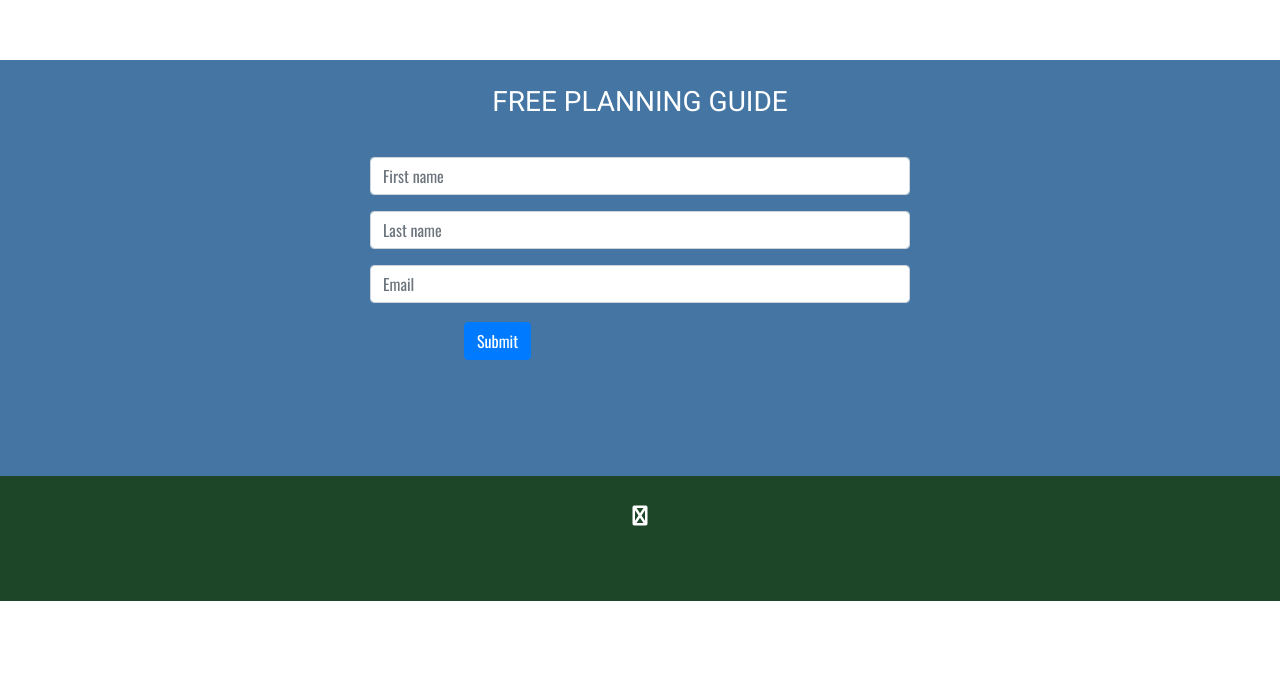
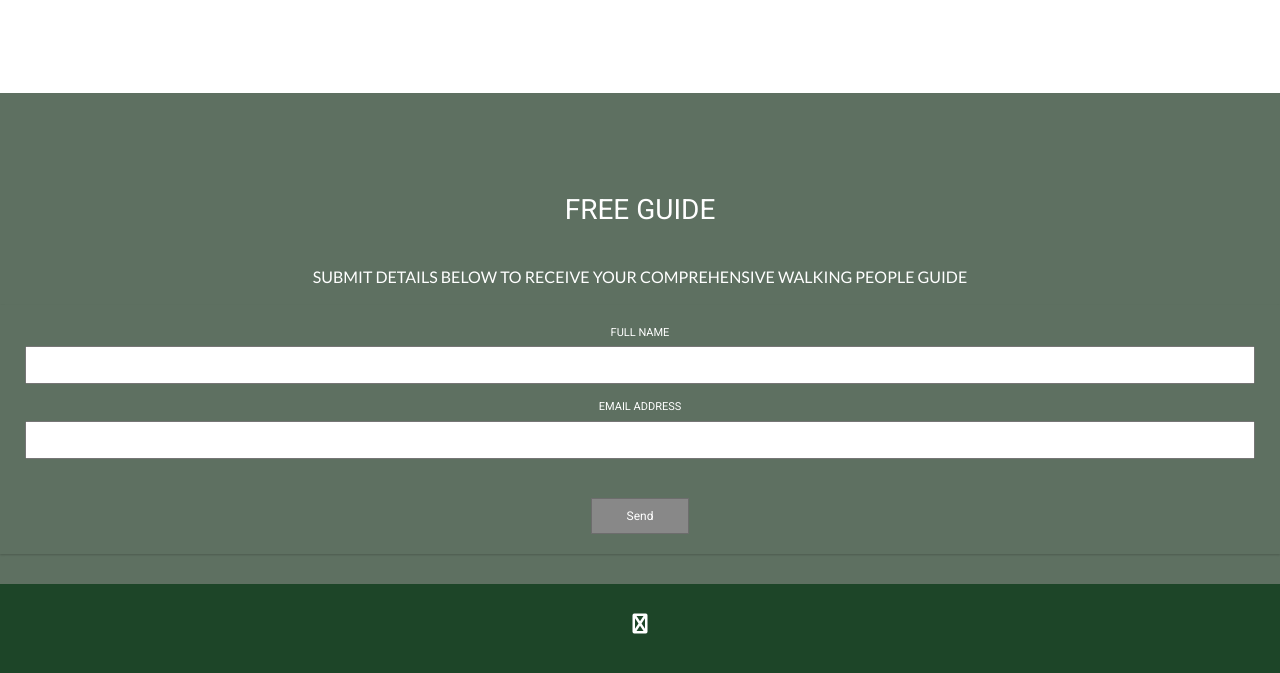
Before and after one commit to Code-Institute-Submissions/3peaks_guide, a plain HTML site: page index.html in a window 1280 px wide. Shown: the part 1999-2672 px from the top of the page. Before the commit the page ends 2600 px from the top, so only its background shows below. Drawn offline with nearby package versions, Linux system fonts and the light colour scheme; some packages are replaced by stand-ins of ours; a web font is replaced by a local one.

Commit message:
Creation of work form integrated with emailjs. Beautifying of code. Removal of unused code and comments

```diff
--- /dev/null
+++ b/assets/js/emailjs.js
@@ -0,0 +1,19 @@
+var myform = $("form#myform");
+myform.submit(function(event){
+	event.preventDefault();
+
+  // Change to your service ID, or keep using the default service
+  var service_id = "default_service";
+  var template_id = "three_peaks";
+
+  myform.find("button").text("Sending...");
+  emailjs.sendForm(service_id,template_id,myform[0])
+  	.then(function(){
+    	alert("Sent!");
+       myform.find("button").text("Send");
+    }, function(err) {
+       alert("Send email failed!\r\n Response:\n " + JSON.stringify(err));
+       myform.find("button").text("Send");
+    });
+  return false;
+});
--- a/assets/js/map.js
+++ b/assets/js/map.js
@@ -1,33 +1,22 @@
- <script>
-    function initMap() {
-  // The location of Uluru
-  var snowdon = {lat: 53.0680, lng: -4.0720};
-  // The map, centered at Uluru
-  var map = new google.maps.Map(
-      document.getElementById('map'), {zoom: 4, center: snowdon});
-  // The marker, positioned at Uluru
-  var marker = new google.maps.Marker({position: snowdon, map: map});
-}
-// Initialize and add the map
-
-    </script>
-    <script async defer
+<script async defer
     src="https://maps.googleapis.com/maps/api/js?key=AIzaSyD3voYuJPggNKICI88qdzDmOLuXqaSuKps&callback=initMap">
     </script>
     <script src="assets/js/map.js"></script> <script>
     function initMap() {
   // The location of Uluru
   var snowdon = {lat: 53.0680, lng: -4.0720};
+  var nevis = {lat: 56.7690, lng: -5.0347};
+  var pike = {lat: 54.4525, lng: -3.2069};
   // The map, centered at Uluru
   var map = new google.maps.Map(
-      document.getElementById('map'), {zoom: 4, center: snowdon});
+      document.getElementById('map'), {zoom: 5, center: snowdon});
   // The marker, positioned at Uluru
-  var marker = new google.maps.Marker({position: snowdon, map: map});
-}
-// Initialize and add the map
 
-    </script>
-    <script async defer
-    src="https://maps.googleapis.com/maps/api/js?key=AIzaSyD3voYuJPggNKICI88qdzDmOLuXqaSuKps&callback=initMap">
-    </script>
-    <script src="assets/js/map.js"></script>
+
+  var marker1 = new google.maps.Marker({position: snowdon, map: map, animation: google.maps.Animation.DROP});
+  var marker2 = new google.maps.Marker({position: nevis, map: map, animation: google.maps.Animation.DROP});
+  var marker3 = new google.maps.Marker({position: pike, map: map, animation: google.maps.Animation.DROP});
+
+    }
+
+</script>
--- a/assets/js/sendEmail.js
+++ /dev/null
@@ -1,14 +0,0 @@
-function sendMail(contactForm){
-    emailjs.send("gmail","three_peaks",{
-        "from_email": contactForm.emailaddress.value,
-    })
-    .then(
-        function(response){
-            console.log("SUCCESS", response);
-        },
-        function(error){
-            console.log("Failed", error);
-        }
-    );
-    return false;
-}
--- a/assets/style.css
+++ b/assets/style.css
@@ -220,7 +220,7 @@ h6 {
 
 /* Contact */
 
-.contact {
+.myform {
     font-family: 'Oswald';
     padding-top: 25px;
     font-size: 25px;
@@ -241,6 +241,61 @@ h6 {
 .form-align {
     align-content: center;
 }
+
+
+/* emailjs */
+
+ h3 {
+    font-family: 'Roboto','Arial';
+    text-transform: uppercase;
+    padding-bottom: 30px;
+    text-align: center;
+    padding-top: 50px;
+    background-color: #5e7061;
+    color: white;
+}
+
+#contact-form{
+    font-family: 'Roboto','Arial';
+    text-transform: uppercase;
+    padding-bottom: 30px;
+    text-align: center;
+    padding-top: 50px;
+    background-color: #5e7061;
+    color: white;
+    margin: 0;
+}
+
+form {
+  width: 100%;
+  background: #5e7061;
+  padding: 20px 25px;
+  margin: 0 auto;
+  box-shadow: 0px 1px 2px rgba(0,0,0,0.2);
+}
+form input,
+form textarea {
+  font: inherit;
+  padding: 5px 5px;
+  width: 100%;
+  margin-top: 3px;
+  margin-bottom: 15px;
+  box-sizing: border-box;
+}
+form button {
+  border: 1px solid rgba(0,0,0,0.2);
+  padding: 8px 35px;
+  font-size: 12px;
+  background: #888;
+  color: white;
+}
+form label {
+  color: white;
+  font-size: 11px;
+  margin-bottom: 2px;
+  display: block;
+}
+
 
 
 /* Footer */
--- a/index.html
+++ b/index.html
@@ -12,17 +12,7 @@
 	<link href="assets/style.css" rel="stylesheet" type="text/css">
 
 
-<script type="text/javascript"
-        src="https://cdn.jsdelivr.net/npm/emailjs-com@2/dist/email.min.js">
-</script>
-<script type="text/javascript">
-   (function(){
-      emailjs.init("user_vGU9tAas9RgLcBQirlbWv");
-
-   })();
-</script>
-
-    <title>3 Peaks Challenge</title>
+ <title>3 Peaks Challenge</title>
 </head>
 <body>
     <header>
@@ -56,9 +46,8 @@
                 <div class="row">
                     <div class="col-sm">
                         <p class="text-center">
-                            The Walking People
 
-                            The Walking People is a volunteer group set up in 2016. We aim to provide guidance and planning to individuals and groups taking part in walking challenges and events.
+                            The Walking People was set up in 2016 by a group of Walking enthusiasts. With a shared love for the outdoors and sense of adventure, We aim to provide guidance and planning to individuals and groups taking part in walking challenges and events.
 
                             We offer advice on training, event planning, equipment basics and much more dependant on the challenge you completing.
 
@@ -101,39 +90,43 @@
 
 <!-- Contact -->
 
-        <section id="contact">
-            <div class="contact">
-                <h3 class="text-center">Free Planning Guide</h3>
-                <form onsubmit="return sendMail(this);">
-                    <div class="form">
-                        <div class="form-align">
-                        <div class="form-group row">
-                            <div class="col-sm">
-                                <input type="text" class="form-control" placeholder="First name" required>
-                            </div>
-                        </div>
-                        <div class="form-group row">
-                            <div class="col-sm">
-                                <input type="text" class="form-control" placeholder="Last name" required>
-                            </div>
-                        </div>
-                        <div class="form-group row">
-                            <div class="col-sm">
-                                <input type="email" class="form-control" id="inputEmail3" placeholder="Email" required>
-                            </div>
-                        </div>
-                        </div>
-                        <div class="form-group row">
-                            <div class="col-sm-6">
-                                <div class="text-center">
-                                    <button type="submit" class="btn btn-primary">Submit</button>
-                                </div>
-                            </div>
-                        </div>
-                    </div>
-                </form>
-            </div>
-        </section>
+
+
+
+
+<section id="contact">
+<div id="contact-form">
+<h3>Free Guide</h3>
+<p>Submit details below to receive your comprehensive Walking People guide</p>
+<form id="myform" method="post">
+<label>Full Name</label>
+<input type="text" name="from_name" />
+<label>Email Address</label>
+<input type="email" required name="from_email" />
+<br><br>
+<button>
+Send
+</button>
+</form>
+</div>
+</section>
+
+
+
+<script type="text/javascript" src="//ajax.googleapis.com/ajax/libs/jquery/2.1.1/jquery.min.js"></script>
+
+<script type="text/javascript" src="https://cdn.jsdelivr.net/npm/emailjs-com@2.3.2/dist/email.min.js"></script>
+<script type="text/javascript">
+   (function(){
+      emailjs.init("user_vGU9tAas9RgLcBQirlbWv");
+   })();
+</script>
+
+</section>
+
+
+
+
 </main>
 <!--Footer-->
 
@@ -149,22 +142,24 @@
         </div>
     </footer>
 
-<script src="assets/js/sendEmail.js"></script>
-<!--  -->
+
+
+
+
 
     <script async defer
     src="https://maps.googleapis.com/maps/api/js?key=AIzaSyD3voYuJPggNKICI88qdzDmOLuXqaSuKps&callback=initMap">
     </script>
     <script src="assets/js/map.js"></script> <script>
     function initMap() {
-  // The location of Uluru
+  // The location of Three Peaks
   var snowdon = {lat: 53.0680, lng: -4.0720};
   var nevis = {lat: 56.7690, lng: -5.0347};
   var pike = {lat: 54.4525, lng: -3.2069};
-  // The map, centered at Uluru
+  // The map, centered at Snowdon
   var map = new google.maps.Map(
       document.getElementById('map'), {zoom: 5, center: snowdon});
-  // The marker, positioned at Uluru
+  // The marker, positioned at Three Peaks Locations
 
 
   var marker1 = new google.maps.Marker({position: snowdon, map: map, animation: google.maps.Animation.DROP});
@@ -203,7 +198,8 @@ function showSlides() {
 
 
 
-
+<script src="assets/js/emailjs.js"></script>
+<script src="assets/js/map.js"></script>
 <script src="https://code.jquery.com/jquery-3.4.1.slim.min.js"
 	integrity="sha384-J6qa4849blE2+poT4WnyKhv5vZF5SrPo0iEjwBvKU7imGFAV0wwj1yYfoRSJoZ+n" crossorigin="anonymous">
 </script>
```
